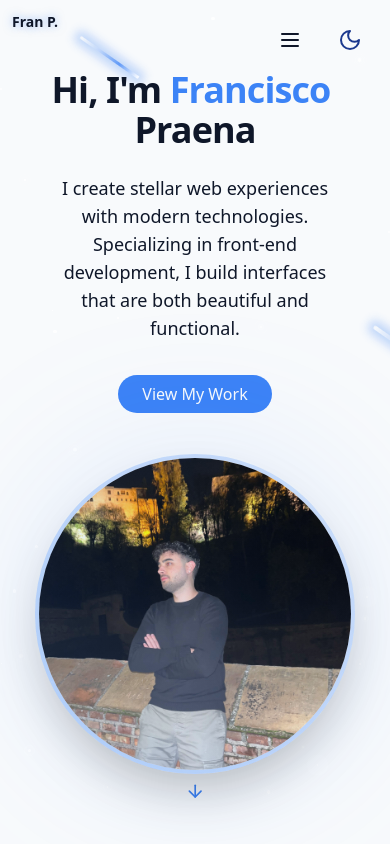
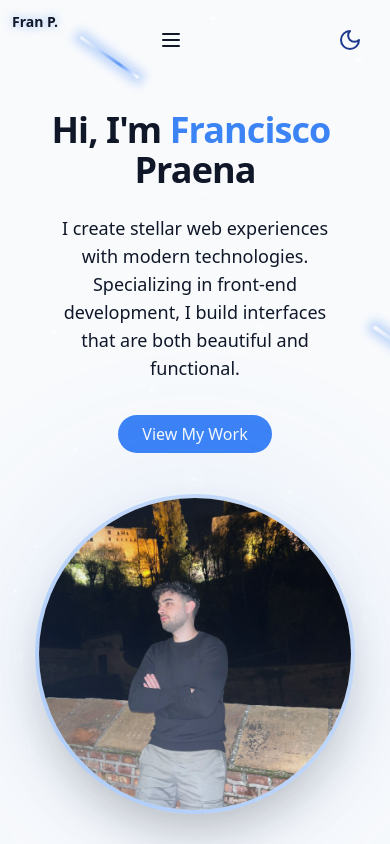
Before and after one commit to fransanchezp/portfolio, a React (Vite) app: page / in a window 390 px wide. Shown: the top 844 px of the page. Built offline with nearby package versions, Linux system fonts and the light colour scheme.

Commit message:
alinear nav y arreglar separacion con el hero

```diff
--- a/src/components/HeroSection.jsx
+++ b/src/components/HeroSection.jsx
@@ -4,7 +4,7 @@ export const HeroSection = () => {
   return (
     <section
       id="hero"
-      className="relative min-h-screen flex flex-col items-center justify-center px-4"
+      className="relative min-h-screen flex flex-col items-center justify-center px-4 pt-20 md:pt-0"
     >
       <div className="container max-w-6xl mx-auto z-10">
         <div className="grid grid-cols-1 lg:grid-cols-2 gap-12 items-center">
--- a/src/components/Navbar.jsx
+++ b/src/components/Navbar.jsx
@@ -47,7 +47,10 @@ export const Navbar = () => {
           isScrolled ? "py-3 bg-background/80 backdrop-blur-md shadow-xs" : "py-5"
         )}
       >
-        <div className="container flex items-center justify-end">
+        <div className="container flex items-center justify-between md:justify-end">
+          {/* Espaciador invisible en desktop para balance */}
+          <div className="hidden md:block"></div>
+
           {/* desktop nav */}
           <div className="hidden md:flex space-x-8">
             {navItems.map((item, key) => (
@@ -61,14 +64,17 @@ export const Navbar = () => {
             ))}
           </div>
 
-          {/* mobile nav button - alineado a la derecha con margen del theme toggle */}
+          {/* mobile nav button - centrado */}
           <button
             onClick={() => setIsMenuOpen((prev) => !prev)}
-            className="md:hidden p-2 text-foreground z-50 mr-12"
+            className="md:hidden p-2 text-foreground z-50 mx-auto"
             aria-label={isMenuOpen ? "Close Menu" : "Open Menu"}
           >
             {isMenuOpen ? <X size={24} /> : <Menu size={24} />}
           </button>
+
+          {/* Espaciador para el theme toggle en móvil */}
+          <div className="md:hidden w-12"></div>
 
           <div
             className={cn(
@@ -79,7 +85,7 @@ export const Navbar = () => {
                 : "opacity-0 pointer-events-none"
             )}
           >
-            <div className="flex flex-col space-y-8 text-xl">
+            <div className="flex flex-col space-y-8 text-xl text-center">
               {navItems.map((item, key) => (
                 <a
                   key={key}
```
